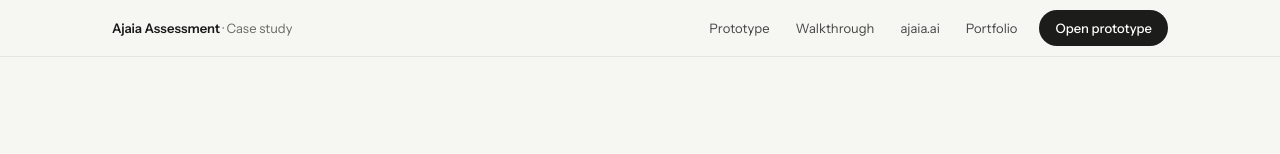
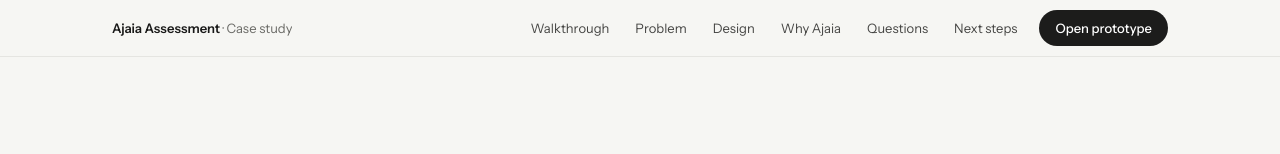
Before and after one commit to pateldvija20/ajaia-case-study, a React (Vite) app: page /#/ in a window 1280 px wide. Shown: the top 154 px of the page. Built offline with nearby package versions, Linux system fonts and the light colour scheme.

Commit message:
Case study: top bar links scroll to sections again; footer keeps its links
Co-Authored-By: Claude Opus 5.5 <noreply@anthropic.com>

```diff
--- a/src/site/Home.tsx
+++ b/src/site/Home.tsx
@@ -23,7 +23,16 @@ import imgDashboard from './img/2a.jpg'
 
 gsap.registerPlugin(ScrollTrigger)
 
-const NAV_LINK = 'hidden rounded-full px-3 py-1.5 text-sm text-ink-2 transition-colors hover:bg-muted hover:text-ink sm:inline-flex'
+const NAV = [
+  ['Walkthrough', 'walkthrough'],
+  ['Problem', 'problem'],
+  ['Design', 'design'],
+  ['Why Ajaia', 'ajaia'],
+  ['Questions', 'questions'],
+  ['Next steps', 'next'],
+] as const
+
+const NAV_LINK = 'hidden rounded-full px-3 py-1.5 text-sm text-ink-2 transition-colors hover:bg-muted hover:text-ink lg:inline-flex'
 
 function youtubeId(url: string) {
   return url.match(/(?:youtu\.be\/|v=|embed\/|shorts\/)([\w-]{11})/)?.[1] ?? null
@@ -133,18 +142,11 @@ export default function Home() {
             Ajaia Assessment <span className="hidden font-normal text-ink-3 sm:inline">· Case study</span>
           </button>
           <nav aria-label="Sections" className="flex items-center gap-0.5">
-            <Link to={PROTOTYPE_URL} className={NAV_LINK}>
-              Prototype
-            </Link>
-            <button onClick={() => jump('walkthrough')} className={NAV_LINK}>
-              Walkthrough
-            </button>
-            <a href={AJAIA_URL} target="_blank" rel="noreferrer" className={NAV_LINK}>
-              ajaia.ai
-            </a>
-            <a href={PORTFOLIO_URL} target="_blank" rel="noreferrer" className={NAV_LINK}>
-              Portfolio
-            </a>
+            {NAV.map(([label, id]) => (
+              <button key={id} onClick={() => jump(id)} className={NAV_LINK}>
+                {label}
+              </button>
+            ))}
             <Link
               to={PROTOTYPE_URL}
               className="ml-2 inline-flex h-9 shrink-0 items-center gap-1 rounded-full bg-primary px-4 text-sm font-medium text-white transition-colors hover:bg-primary-hover"
@@ -421,8 +423,7 @@ export default function Home() {
               Ajaia
             </a>
           </p>
-          {/* The top bar hides these links on phones, so the footer keeps them there. */}
-          <nav aria-label="Footer" className="flex flex-wrap gap-4 sm:hidden">
+          <nav aria-label="Footer" className="flex flex-wrap gap-4">
             <Link to={PROTOTYPE_URL} className="underline hover:text-ink">
               Prototype
             </Link>
```
